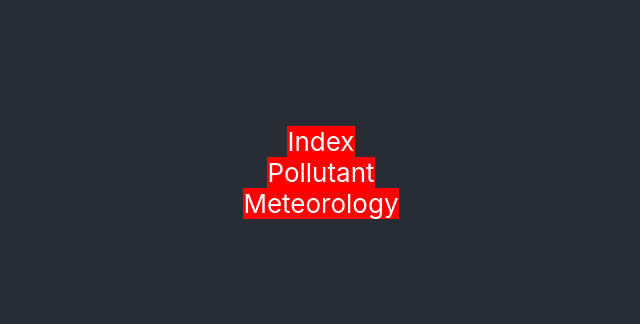
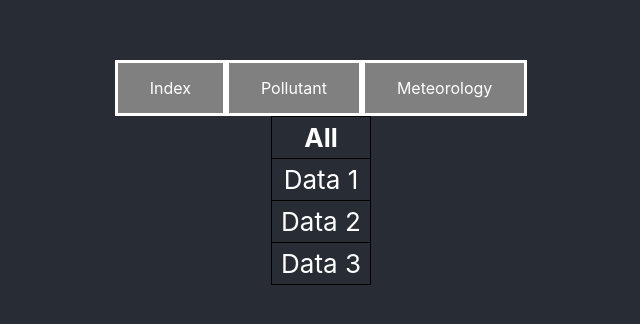
Before and after one commit to sharonNissanov/legends-api, a React (Create React App) app: page / in a window 1280 px wide. Shown: the part 228-552 px from the top of the page, without its empty margins (319-959 px from the left). Built offline with nearby package versions, Linux system fonts and the light colour scheme.

Commit message:
fixing buttons and display static table
adding some css to the buttons,
adding static menu for example

```diff
--- a/src/App.css
+++ b/src/App.css
@@ -36,3 +36,25 @@
     transform: rotate(360deg);
   }
 }
+
+table, th, td {
+  border: 1px solid black;
+  border-collapse: collapse;
+}
+th, td {
+  padding: 5px;
+  text-align: center;
+}
+table{
+  width: 100px;
+}
+.Button{
+  background-color:grey;
+  border: solid;
+  color: white;
+  padding: 15px 32px;
+  text-align: center;
+  text-decoration: none;
+  display: inline-block; ;
+  font-size: 16px;
+}
--- a/src/App.js
+++ b/src/App.js
@@ -1,6 +1,7 @@
 import React from 'react';
 import './App.css';
 import Button from './components/Button'
+import Menu from './components/Menu'
 import obj from'./Legends.json';
 
 export default class App extends React.Component {
@@ -24,11 +25,17 @@ export default class App extends React.Component {
     return (
     <div className="App">
       <header className="App-header">
-     { obj.MonitorType.map((a)=>
-     //console.log(a.Name))
-     <Button name={a.Name}  onClick={this.handleClick} />
-     )}
+        {/* display buttons inline */}
+        <div>
+          {obj.MonitorType.map((a)=>
+          //console.log(a.Name))
+          <Button name={a.Name}  onClick={this.handleClick} />
+          )}
+        </div>
+        <Menu/>
       </header>
+
+
     </div>
     );
   }
--- a/src/components/Button.js
+++ b/src/components/Button.js
@@ -1,8 +1,9 @@
 import React from 'react';
+import '../App.css';
 
 export default function Button(props) {
   return (
-    <div style={{backgroundColor:"red"}} onClick={props.onClick}>
+    <div className="Button" onClick={props.onClick}>
       {props.name}
       {/* {console.log(props)} */}
     </div>
--- /dev/null
+++ b/src/components/Menu.js
@@ -0,0 +1,25 @@
+import React from 'react';
+
+export default function Menu(props) {
+  return (
+    <div>
+    <table >
+      <tbody>
+        <tr>
+          <th>All</th>
+        </tr>
+        <tr>
+          <td>Data 1</td>
+        </tr>
+        <tr>
+          <td>Data 2</td>
+        </tr>
+        <tr>
+          <td>Data 3</td>
+        </tr>
+
+      </tbody>
+    </table>
+    </div>
+  );
+}
```
